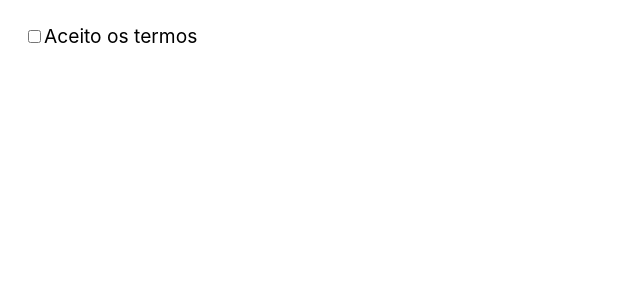
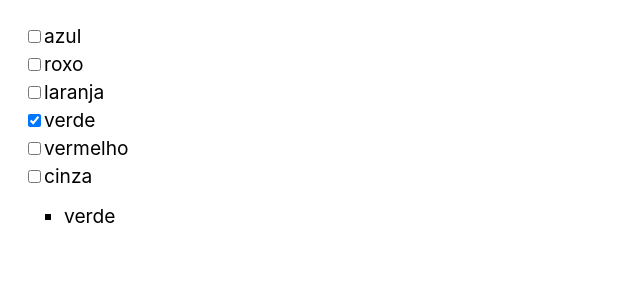
Before and after one commit to Emilio133752/projectInit, a React (Vite) app: page / in a window 1280 px wide. Shown: the top 300 px of the page, without its empty margins (0-640 px from the left). Built offline with nearby package versions, Linux system fonts and the light colour scheme.

Commit message:
exercio com checked

```diff
--- a/src/Select.jsx
+++ b/src/Select.jsx
@@ -1,15 +1,44 @@
 import React from 'react'
 
+// Otimize o código do slide anterior
+// Utilizando a array abaixo para mostrar
+// cada checkbox na tela.
+
+const coresArray = ['azul', 'roxo', 'laranja', 'verde', 'vermelho', 'cinza'];
+
+
 const Select = () => {
-    const [termos, setTermos] = React.useState(false);
-  return (
-    <form>
-        <label>
-            <input type="checkbox" value='termo accept' checked={termos}onChange={({target}) => setTermos(target.checked)}/>
-            Aceito os termos
-        </label>
-        {termos && <p>Aceitou os termos</p>}
-    </form>
+    const [cores, setCores] = React.useState(['verde']);
+
+    function handleChange({ target }) {
+      if (target.checked) {
+        setCores([...cores, target.value]);
+      } else {
+        setCores(cores.filter((cor) => cor !== target.value));
+      }
+    }
+
+    return (
+      <form>
+        {
+            coresArray.map((valores, index) =>
+            <label key={index}>
+                <input
+                type="checkbox"
+                value={valores}
+                checked={cores.includes(valores)}
+                onChange={handleChange}
+                />
+                {valores}
+            </label>
+            )
+        }
+        <ul>
+          {cores.map((cor) => (
+            <li key={cor}>{cor}</li>
+          ))}
+        </ul>
+      </form>
   )
 }
 
```
